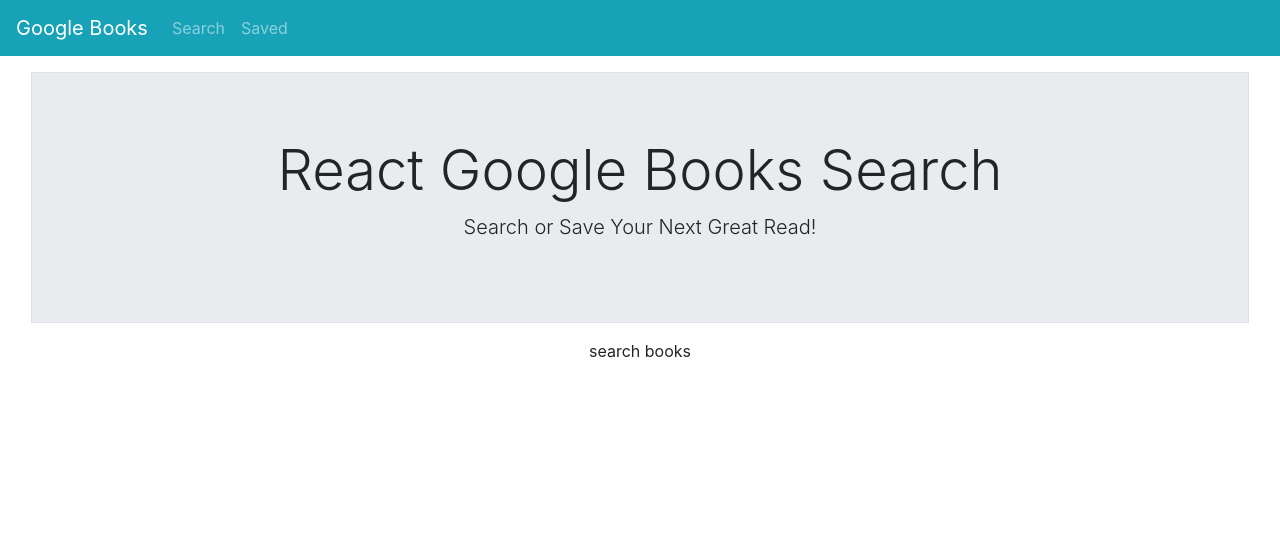
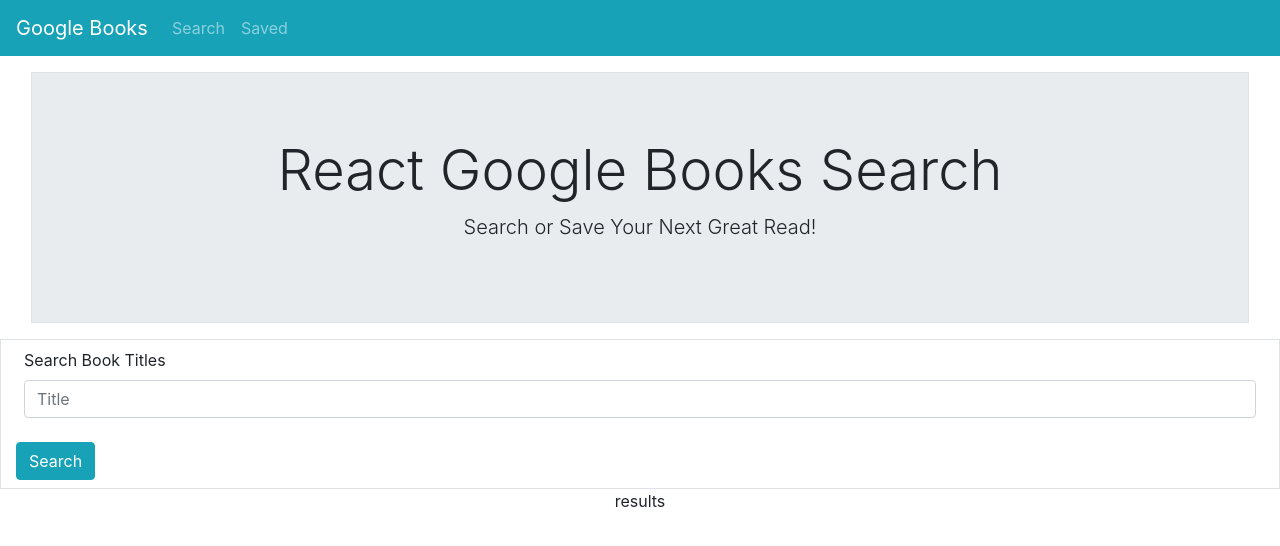
Before and after one commit to kcushing1/Google-Books-Search, a React (Create React App) app in the folder client/: page /search in a window 1280 px wide. Shown: the top 546 px of the page. Built offline with nearby package versions, Linux system fonts and the light colour scheme.

Commit message:
search bar, nonfunctional submit button

```diff
--- /dev/null
+++ b/client/src/components/SearchBar.js
@@ -0,0 +1,24 @@
+import React from "react";
+
+export default function SearchBar() {
+  return (
+    <div className="row border text-left">
+      <div className="col">
+        <form>
+          <div className="form-group p-2">
+            <label>Search Book Titles</label>
+            <input
+              type="text"
+              className="form-control"
+              id="search-title"
+              placeholder="Title"
+            />
+          </div>
+          <button type="button" className="btn btn-info mb-2">
+            Search
+          </button>
+        </form>
+      </div>
+    </div>
+  );
+}
--- a/client/src/pages/Search.js
+++ b/client/src/pages/Search.js
@@ -1,9 +1,21 @@
 import React from "react";
+import SearchBar from "../components/SearchBar";
 
 export default function Search() {
   return (
-    <div>
-      <p>search books</p>
+    <div className="row mx-6">
+      <div className="col">
+        <div className="row ">
+          <div className="col">
+            <SearchBar />
+          </div>
+        </div>
+        <div className="row">
+          <div className="col">
+            <p>results</p>
+          </div>
+        </div>
+      </div>
     </div>
   );
 }
--- a/client/src/utils/ViewButton.js
+++ b/client/src/utils/ViewButton.js
@@ -2,7 +2,7 @@ import React from "react";
 
 export default function ViewButton({ href }) {
   return (
-    <a href={href} target="_blank">
+    <a href={href} target="_blank" rel="noreferrer">
       <button className="btn btn-info m-2">View</button>
     </a>
   );
```
Also changed, not shown: client/src/components/Results.js (added).
